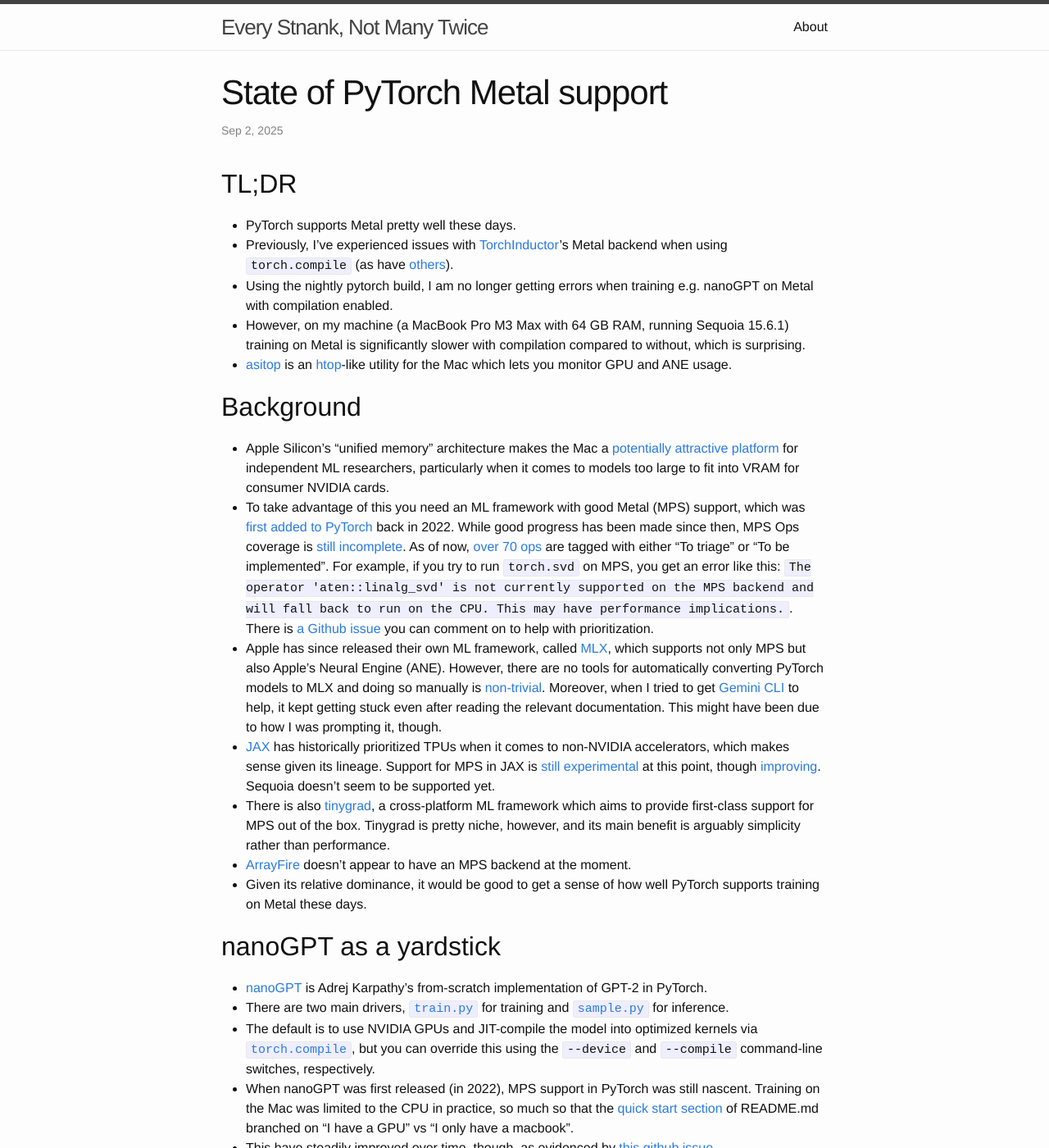
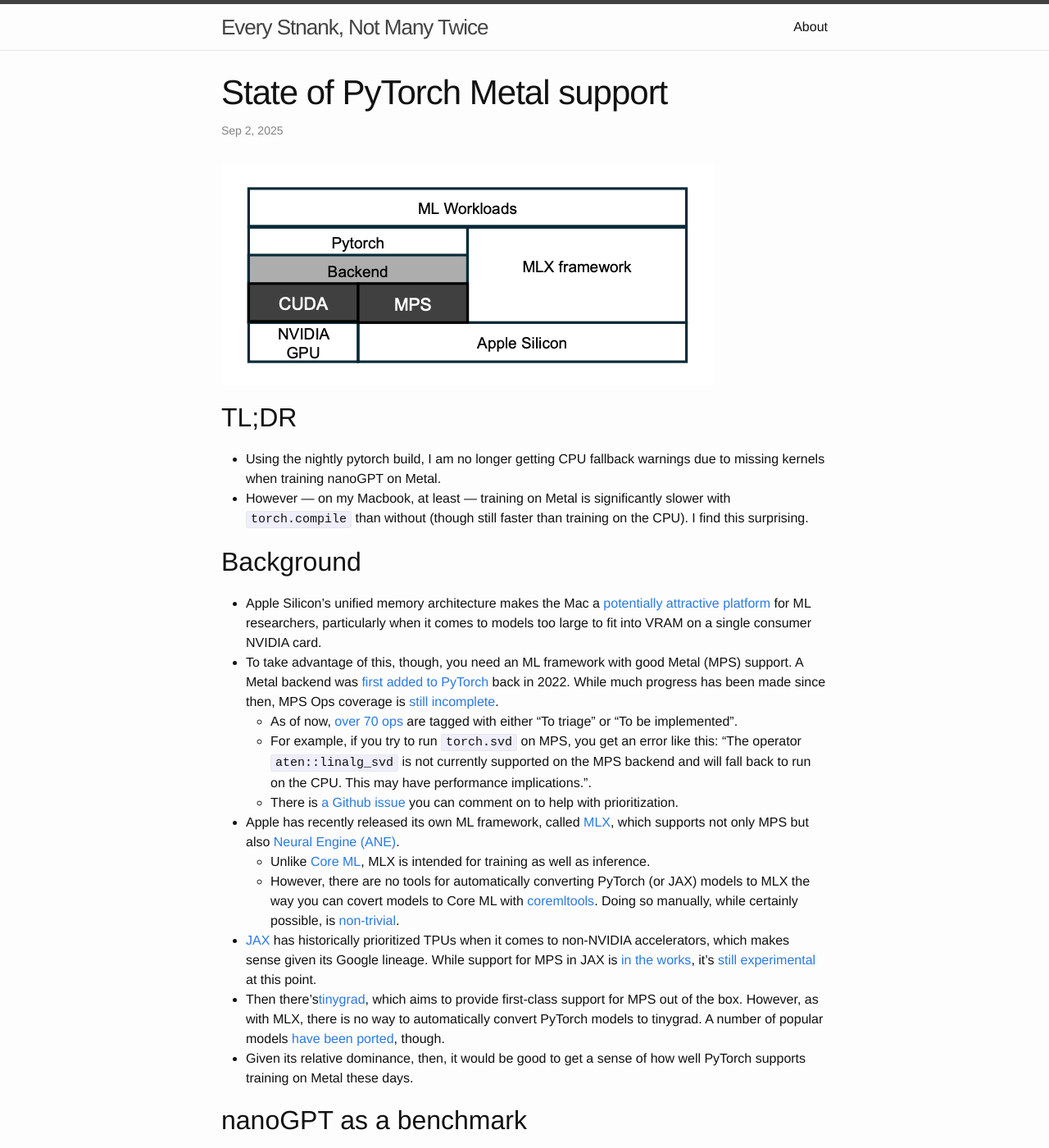
Before and after one commit to vglazer/vglazer.github.io, a Jekyll site: the page built from _posts/2025-09-02-state-of-pytorch-metal-support.md, in a window 1280 px wide and 1400 px high. Shown: the whole window at 82% size. Built offline with Jekyll 4.4.1, drawn with Linux system fonts in a browser that asks for light colours; nearby versions of some CDN libraries; some of the changed text lies outside the part shown.

Commit message:
A bunch of edits
Plus a diagram

```diff
--- a/_posts/2025-09-02-state-of-pytorch-metal-support.md
+++ b/_posts/2025-09-02-state-of-pytorch-metal-support.md
@@ -6,25 +6,28 @@ permalink: pytorch-metal-support
 categories: metal pytorch llms nanogpt jit osx mlx
 ---
 
+![ML Training On Metal](/assets/MLTrainingOnMetal.png)
+
 ## TL;DR
 
-- PyTorch supports Metal pretty well these days.
-- Previously, I've experienced issues with [TorchInductor](https://dev-discuss.pytorch.org/t/torchinductor-a-pytorch-native-compiler-with-define-by-run-ir-and-symbolic-shapes/747)'s Metal backend when using `torch.compile` (as have [others](https://github.com/pytorch/pytorch/issues/152155)).
-- Using the nightly pytorch build, I am no longer getting errors when training e.g. nanoGPT on Metal with compilation enabled.
-- However, on my machine (a MacBook Pro M3 Max with 64 GB RAM, running Sequoia 15.6.1) training on Metal is significantly slower with compilation compared to without, which is surprising.
-- [asitop](https://github.com/tlkh/asitop) is an [htop](https://htop.dev/)-like utility for the Mac which lets you monitor GPU and ANE usage.
+- Using the nightly pytorch build, I am no longer getting CPU fallback warnings due to missing kernels when training nanoGPT on Metal.
+- However &mdash; on my Macbook, at least &mdash; training on Metal is significantly slower with `torch.compile` than without (though still faster than training on the CPU). I find this surprising.
 
 ## Background
 
-- Apple Silicon's "unified memory" architecture makes the Mac a [potentially attractive platform](https://arxiv.org/pdf/2501.14925) for independent ML researchers, particularly when it comes to models too large to fit into VRAM for consumer NVIDIA cards.
-- To take advantage of this you need an ML framework with good Metal (MPS) support, which was [first added to PyTorch](https://pytorch.org/blog/introducing-accelerated-pytorch-training-on-mac/) back in 2022. While good progress has been made since then, MPS Ops coverage is [still incomplete](https://qqaatw.dev/pytorch-mps-ops-coverage/). As of now, [over 70 ops](https://github.com/users/kulinseth/projects/1/views/1) are tagged with either "To triage" or "To be implemented". For example, if you try to run `torch.svd` on MPS, you get an error like this: `The operator 'aten::linalg_svd' is not currently supported on the MPS backend and will fall back to run on the CPU. This may have performance implications.`. There is [a Github issue](https://github.com/pytorch/pytorch/issues/77764) you can comment on to help with prioritization.
-- Apple has since released their own ML framework, called [MLX](https://github.com/ml-explore/mlx), which supports not only MPS but also Apple's Neural Engine (ANE). However, there are no tools for automatically converting PyTorch models to MLX and doing so manually is [non-trivial](https://github.com/pranavjad/mlx-gpt2). Moreover, when I tried to get [Gemini CLI](https://github.com/google-gemini/gemini-cli) to help, it kept getting stuck even after reading the relevant documentation. This might have been due to how I was prompting it, though.
-- [JAX](https://github.com/jax-ml/jax) has historically prioritized TPUs when it comes to non-NVIDIA accelerators, which makes sense given its lineage. Support for MPS in JAX is [still experimental](https://github.com/jax-ml/jax?tab=readme-ov-file#supported-platforms) at this point, though [improving](https://developer.apple.com/metal/jax/). Sequoia doesn't seem to be supported yet.
-- There is also [tinygrad](https://github.com/tinygrad/tinygrad), a cross-platform ML framework which aims to provide first-class support for MPS out of the box. Tinygrad is pretty niche, however, and its main benefit is arguably simplicity rather than performance.
-- [ArrayFire](https://github.com/arrayfire/arrayfire) doesn't appear to have an MPS backend at the moment.
-- Given its relative dominance, it would be good to get a sense of how well PyTorch supports training on Metal these days.
+- Apple Silicon's unified memory architecture makes the Mac a [potentially attractive platform](https://arxiv.org/pdf/2501.14925) for ML researchers, particularly when it comes to models too large to fit into VRAM on a single consumer NVIDIA card.
+- To take advantage of this, though, you need an ML framework with good Metal (MPS) support. A Metal backend was [first added to PyTorch](https://pytorch.org/blog/introducing-accelerated-pytorch-training-on-mac/) back in 2022. While much progress has been made since then, MPS Ops coverage is [still incomplete](https://qqaatw.dev/pytorch-mps-ops-coverage/).
+  - As of now, [over 70 ops](https://github.com/users/kulinseth/projects/1/views/1) are tagged with either "To triage" or "To be implemented".
+  - For example, if you try to run `torch.svd` on MPS, you get an error like this: "The operator `aten::linalg_svd` is not currently supported on the MPS backend and will fall back to run on the CPU. This may have performance implications.".
+  - There is [a Github issue](https://github.com/pytorch/pytorch/issues/77764) you can comment on to help with prioritization.
+- Apple has recently released its own ML framework, called [MLX](https://github.com/ml-explore/mlx), which supports not only MPS but also [Neural Engine (ANE)](https://en.wikipedia.org/wiki/Neural_Engine).
+  - Unlike [Core ML](https://developer.apple.com/documentation/coreml), MLX is intended for training as well as inference.
+  - However, there are no tools for automatically converting PyTorch (or JAX) models to MLX the way you can covert models to Core ML with [coremltools](https://github.com/apple/coremltools). Doing so manually, while certainly possible, is [non-trivial](https://github.com/pranavjad/mlx-gpt2).
+- [JAX](https://github.com/jax-ml/jax) has historically prioritized TPUs when it comes to non-NVIDIA accelerators, which makes sense given its Google lineage. While support for MPS in JAX is [in the works](https://developer.apple.com/metal/jax/), it's [still experimental](https://github.com/jax-ml/jax?tab=readme-ov-file#supported-platforms) at this point.
+- Then there's[tinygrad](https://github.com/tinygrad/tinygrad), which aims to provide first-class support for MPS out of the box. However, as with MLX, there is no way to automatically convert PyTorch models to tinygrad. A number of popular models [have been ported](https://github.com/tinygrad/tinygrad/tree/master/examples), though.
+- Given its relative dominance, then, it would be good to get a sense of how well PyTorch supports training on Metal these days.
 
-## nanoGPT as a yardstick
+## nanoGPT as a benchmark
 
 - [nanoGPT](https://github.com/karpathy/nanoGPT) is Adrej Karpathy's from-scratch implementation of GPT-2 in PyTorch.
 - There are two main drivers, [`train.py`](https://github.com/karpathy/nanoGPT/blob/master/train.py) for training and [`sample.py`](https://github.com/karpathy/nanoGPT/blob/master/sample.py) for inference.
@@ -32,7 +35,7 @@ categories: metal pytorch llms nanogpt jit osx mlx
 - When nanoGPT was first released (in 2022), MPS support in PyTorch was still nascent. Training on the Mac was limited to the CPU in practice, so much so that the [quick start section](https://github.com/karpathy/nanoGPT?tab=readme-ov-file#quick-start) of README.md branched on "I have a GPU" vs "I only have a macbook".
 - This have steadily improved over time, though, as evidenced by [this github issue](https://github.com/karpathy/nanoGPT/issues/28).
 
-## Running nanoGPT on Metal
+## Training nanoGPT on Metal
 
 ### Setup
 
@@ -59,21 +62,9 @@ iter 20: loss 2.7319, time 221.44ms, mfu 1.69%
 iter 30: loss 2.6226, time 221.30ms, mfu 1.69%
 iter 40: loss 2.5756, time 220.74ms, mfu 1.69%
 iter 50: loss 2.5239, time 220.24ms, mfu 1.69%
-iter 60: loss 2.5127, time 220.67ms, mfu 1.69%
-iter 70: loss 2.4897, time 222.41ms, mfu 1.69%
-iter 80: loss 2.4936, time 220.38ms, mfu 1.69%
-iter 90: loss 2.4706, time 220.58ms, mfu 1.69%
-iter 100: loss 2.4636, time 221.86ms, mfu 1.69%
-<snip>
-iter 4900: loss 0.8038, time 275.84ms, mfu 1.30%
-iter 4910: loss 0.8293, time 281.13ms, mfu 1.30%
-iter 4920: loss 0.8117, time 274.68ms, mfu 1.30%
-iter 4930: loss 0.8076, time 276.59ms, mfu 1.31%
-iter 4940: loss 0.7992, time 280.57ms, mfu 1.31%
-iter 4950: loss 0.8223, time 276.39ms, mfu 1.31%
-iter 4960: loss 0.8129, time 275.30ms, mfu 1.32%
-iter 4970: loss 0.7781, time 274.56ms, mfu 1.32%
-iter 4980: loss 0.7938, time 279.08ms, mfu 1.32%
+
+...
+
 iter 4990: loss 0.8203, time 276.23ms, mfu 1.33%
 step 5000: train loss 0.6166, val loss 1.7099
 iter 5000: loss 0.8117, time 33010.34ms, mfu 1.19%
@@ -94,21 +85,9 @@ iter 20: loss 2.7730, time 305.33ms, mfu 1.22%
 iter 30: loss 2.6538, time 306.39ms, mfu 1.22%
 iter 40: loss 2.5960, time 306.01ms, mfu 1.22%
 iter 50: loss 2.5479, time 305.41ms, mfu 1.22%
-iter 60: loss 2.5225, time 306.27ms, mfu 1.22%
-iter 70: loss 2.5075, time 305.45ms, mfu 1.22%
-iter 80: loss 2.5035, time 305.19ms, mfu 1.22%
-iter 90: loss 2.4759, time 306.41ms, mfu 1.22%
-iter 100: loss 2.4703, time 306.06ms, mfu 1.22%
-<snip>
-iter 4900: loss 0.8092, time 309.37ms, mfu 1.13%
-iter 4910: loss 0.8279, time 309.40ms, mfu 1.14%
-iter 4920: loss 0.8184, time 307.53ms, mfu 1.14%
-iter 4930: loss 0.8153, time 318.51ms, mfu 1.15%
-iter 4940: loss 0.8012, time 307.91ms, mfu 1.15%
-iter 4950: loss 0.8239, time 305.14ms, mfu 1.16%
-iter 4960: loss 0.8355, time 913.04ms, mfu 1.08%
-iter 4970: loss 0.7860, time 306.21ms, mfu 1.10%
-iter 4980: loss 0.7914, time 314.64ms, mfu 1.11%
+
+...
+
 iter 4990: loss 0.8286, time 329.89ms, mfu 1.11%
 step 5000: train loss 0.6221, val loss 1.7106
 iter 5000: loss 0.8242, time 1255915.73ms, mfu 1.00%
```
Also changed, not shown: assets/MLTrainingOnMetal.png (added).
